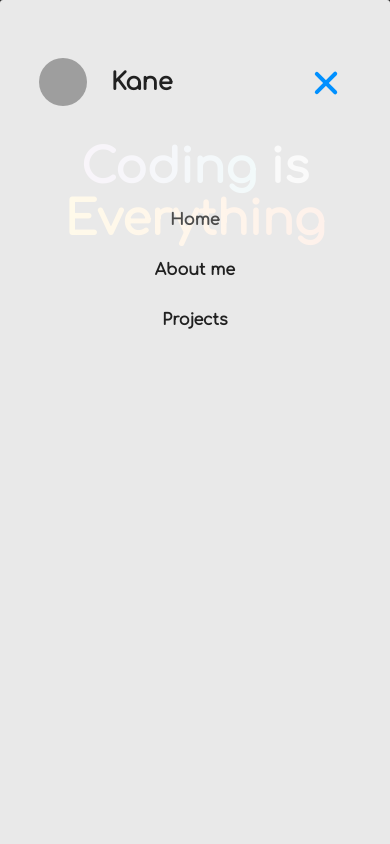
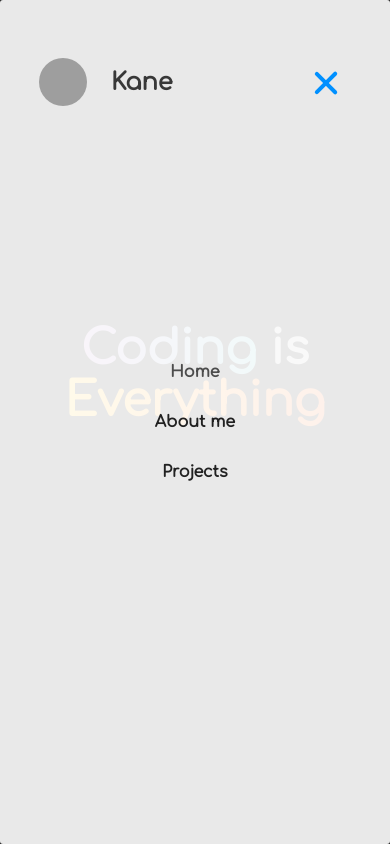
Before and after one commit to kane50613/ka1e, a Vue app: page / in a window 390 px wide. Both pictures are taken after a click on the element 326 px from the left and 82 px from the top of the page. Built offline with nearby package versions, Linux system fonts and the light colour scheme; grey boxes are pictures that could not be loaded.

Commit message:
fix navbar on phone horizontal view & title not center on phnoe view

```diff
--- a/src/App.vue
+++ b/src/App.vue
@@ -44,6 +44,7 @@ body {
     text-align: center;
     width: 100vw;
     overflow-y: scroll;
+    transition: transform 2s cubic-bezier(.37,.11,.4,1);
 }
 
 #app {
@@ -64,11 +65,6 @@ body {
     box-shadow: 0 15px 25px rgba(0, 0, 0, 0.3);
 }
 
-.fade-enter-active,
-.fade-leave-active {
-    transition: transform 2s cubic-bezier(.37,.11,.4,1);
-}
-
 .fade-leave-active {
     position: absolute;
 }
--- a/src/components/Main.vue
+++ b/src/components/Main.vue
@@ -12,9 +12,9 @@ export default {
 
 <style scoped>
     .MainContainer {
+        top: 10%;
         display: flex;
         justify-content: center;
-        padding-top: 5%;
     }
 
     .title {
@@ -43,6 +43,12 @@ export default {
         -webkit-background-clip: text;
     }
 
+    @media (max-width: 600px) {
+        .MainContainer {
+            top: 25%;
+        }
+    }
+
     @media (max-height: 500px) {
         .title {
             font-size: 25vh;
--- a/src/components/Navbar.vue
+++ b/src/components/Navbar.vue
@@ -11,8 +11,10 @@
                 <div :class="`${menuOpen?'active ':''}menubtn two`"></div>
             </div>
         </div>
-        <div class="menu" :class="menuOpen?'active':''" @click="menuOpen=false">
-            <router-link class="route inMenu" :class="menuOpen?'active':''" v-for="n in ['Home,/', 'About me,/about', 'Projects,/projects']" :to="n.split(',')[1]">{{ n.split(',')[0] }}</router-link>
+        <div class="menuBox" :class="menuOpen?'active':''" @click="menuOpen=false">
+            <div class="menu">
+                <router-link class="route inMenu" :class="menuOpen?'active':''" v-for="n in ['Home,/', 'About me,/about', 'Projects,/projects']" :to="n.split(',')[1]">{{ n.split(',')[0] }}</router-link>
+            </div>
         </div>
     </div>
 </template>
@@ -60,7 +62,7 @@ export default {
     }
 
     .title.black {
-        color: #212121;
+        color: #383838;
     }
 
     .right {
@@ -120,7 +122,7 @@ export default {
         transform: rotateZ(-45deg) translate(5px, -5px);
     }
 
-    .menu {
+    .menuBox {
         display: none;
     }
 
@@ -143,7 +145,7 @@ export default {
             display: inline-block;
         }
 
-        .menu {
+        .menuBox {
             visibility: hidden;
             transition: .5s;
             position: fixed;
@@ -154,12 +156,13 @@ export default {
             margin-top: 0;
             background-color: rgba(255,255,255,0);
             z-index: -1;
-            display: block;
+            display: flex;
+            justify-content: center;
+            align-items: center;
             text-align: center;
-            padding-top: 50%;
         }
 
-        .menu.active {
+        .menuBox.active {
             z-index: 9;
             visibility: visible;
             background-color: rgba(255, 255, 255, 0.9);
```
